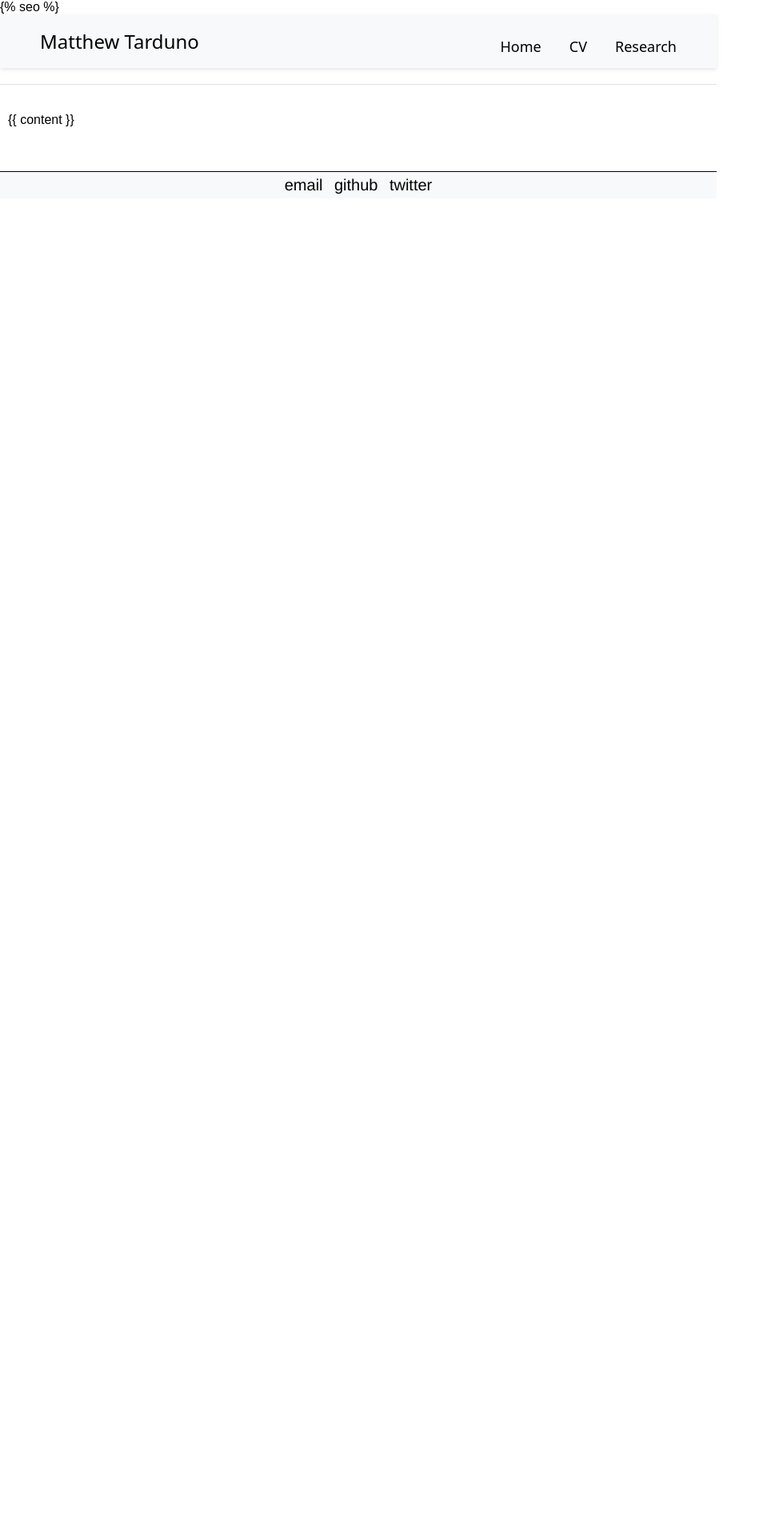
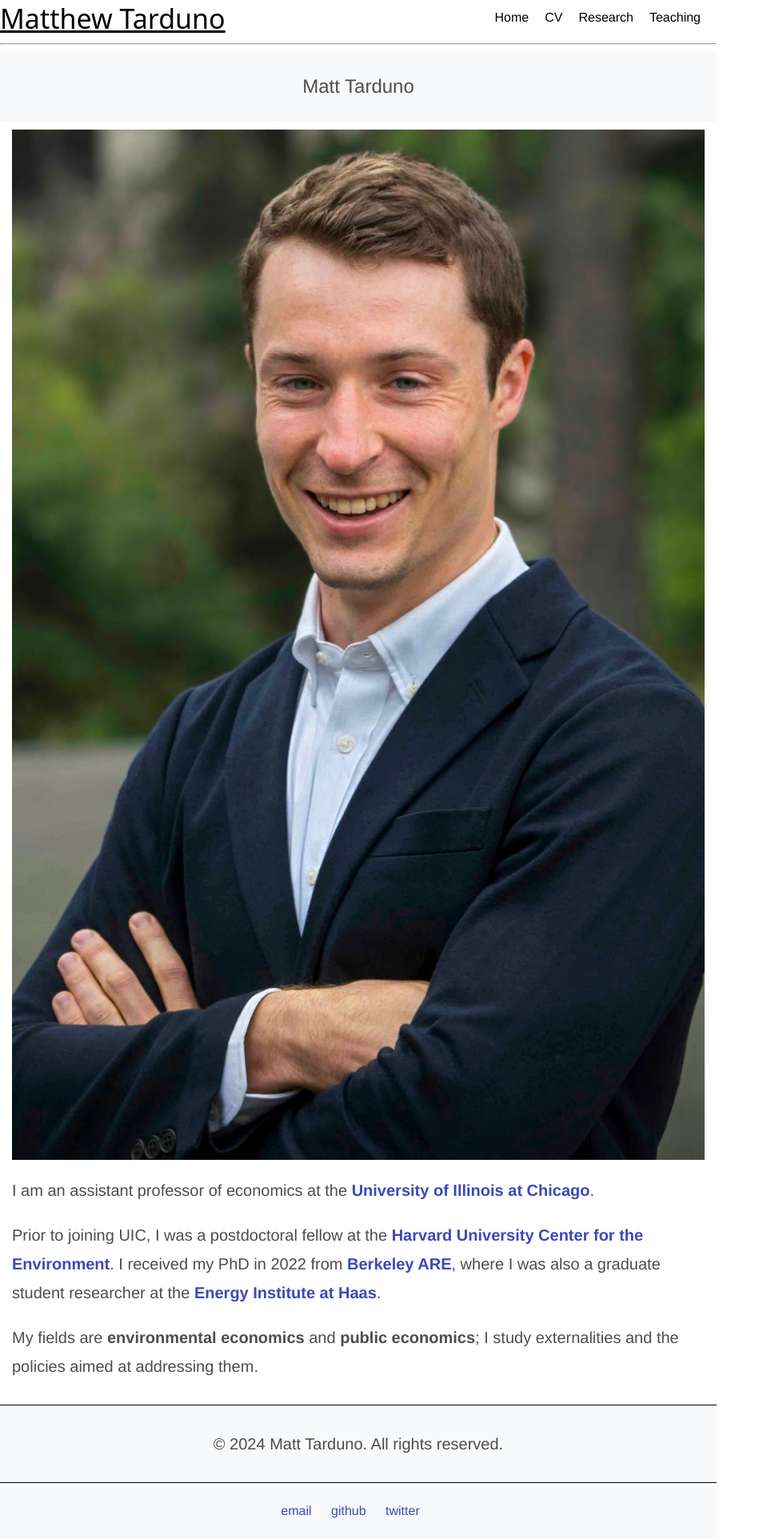
Before and after one commit to Matt-Tarduno/Matt-Tarduno.github.io, a Jekyll site: the page built from mobile/index.html, in a window 1280 px wide. Shown: the whole page at 80% size, without its empty margins (0-959 px from the left). Built offline with Jekyll 4.4.1, drawn with Linux system fonts in a browser that asks for light colours; before the commit the page ends 900 px from its top, so only the background shows below that.

Commit message:
Update index.html

```diff
--- a/mobile/index.html
+++ b/mobile/index.html
@@ -1,168 +1,108 @@
-<!DOCTYPE html>
-<html>
+---
+layout: default
+title: Matt Tarduno
+sitemap:
+    priority: 1.0
+    changefreq: 'monthly'
+    lastmod: 2017-05-08T12:49:30-05:00
+---
+
 <head>
-    <title>{{ page.title }}</title>
-    <!-- link to main stylesheet -->
-    <link rel="stylesheet" type="text/css" href="/css/main.css">
-    <link rel="shortcut icon" type="image/png" href="favicon_m.png">
-    {% seo %}
+    <meta name="viewport" content="width=device-width, initial-scale=1">
+    <link rel="shortcut icon" type="image/png" href="mt.png">
     <style>
-      /* General layout and padding styles */
+        /* General styles */
         body {
             font-family: Arial, sans-serif;
             margin: 0;
             padding: 0;
-        box-sizing: border-box;
-        overflow-x: hidden; /* Prevent horizontal scroll on small devices */
         }
 
-      .topnav {
-        background-color: #f8f9fa;
-        display: flex;
-        justify-content: space-between;
-        align-items: center;
-        padding: 15px 30px;
-        padding-left: 50px; /* Add more padding on the left */
-        box-shadow: 0 2px 5px rgba(0, 0, 0, 0.1);
+        /* Header styling */
+        header {
+            padding: 10px 20px; /* Add padding around the header */
+            background-color: #f8f9fa; /* Light background for the header */
+            text-align: center;
         }
 
-      .topnav a {
-        font-size: 20px;
-        font-family: 'Noto Sans', sans-serif;
-        font-weight: 400;
-        color: black;
-        text-decoration: none;
-        margin-right: 20px;
+        /* Footer styling */
+        footer {
+            padding: 10px 20px; /* Padding around the footer */
+            background-color: #f8f9fa; /* Light background for the footer */
+            text-align: center;
         }
 
-      .topnav-right a {
-        font-size: 18px;
-        margin-left: 15px;
+        /* Responsive content */
+        .content {
+            padding: 10px 15px;  /* Padding around the content */
+            text-align: left;
         }
 
-      hr {
-        margin: 20px 0;
-        border: 0;
-        border-top: 1px solid #e0e0e0;
+        /* Adjust image within content */
+        img {
+            max-width: 100%; /* Image takes full width */
+            height: auto;
+            display: block;
+            margin: 0 auto; /* Center the image */
         }
 
-      /* Main content area */
-      .main-content {
-        width: 100%; /* Ensure the content takes up the full width */
-        padding: 15px 10px; /* Reduce padding to maximize the use of space */
-        margin: 0; /* Remove margin to ensure it takes up the full width */
+        /* Paragraph text styling */
+        p {
+            font-size: 20px; /* Larger font size */
+            line-height: 1.8; /* Comfortable line spacing */
+        }
+
+        /* Mobile-specific styles */
+        @media screen and (max-width: 768px) {
+            header {
+                padding: 10px 15px; /* Slightly less padding for smaller screens */
             }
 
             footer {
-        background-color: #f8f9fa;
-        padding: 5px;
-        text-align: center;
-        margin-top: 40px;
+                padding: 10px 15px; /* Slightly less padding for smaller screens */
             }
 
-      footer ul {
-        list-style-type: none;
-        padding: 0;
-        margin: 0;
+            .content {
+                padding: 5px 10px; /* Reduce padding for smaller screens */
+                font-size: 18px; /* Slightly smaller font size for mobile */
             }
 
-      footer ul li {
-        display: inline-block;
-        margin: 0 5px;
+            p {
+                font-size: 18px; /* Slightly smaller text on mobile */
+            }
         }
 
-      footer ul li a {
-        font-size: 20px;
-        color: black;
-        text-decoration: none;
+        /* Styles for very small screens */
+        @media screen and (max-width: 480px) {
+            p {
+                font-size: 16px; /* Even smaller text on very small screens */
             }
 
-      footer ul li a:hover {
-        text-decoration: underline;
-      }
-
-      /* Responsive design */
-      @media screen and (max-width: 768px) {
-        .topnav {
-          padding: 15px 25px;
-          padding-left: 35px;
-          flex-direction: column; /* Stack the navigation vertically on smaller screens */
-        }
-
-        .topnav a {
-          font-size: 18px;
-          margin-bottom: 10px; /* Space out nav items on smaller screens */
-        }
-
-        .main-content {
-          padding: 15px 5px;
+            header {
+                padding: 8px 10px; /* Smaller padding on very small screens */
             }
 
             footer {
-          padding: 10px;
-        }
-
-        footer ul li {
-          display: block;
-          margin: 10px 0;
-        }
-
-        footer ul li a {
-          font-size: 16px;
-        }
-      }
-
-      /* Very small screens */
-      @media screen and (max-width: 480px) {
-        .topnav {
-          padding: 12px 20px;
-          padding-left: 25px;
-        }
-
-        .topnav a {
-          font-size: 16px;
-        }
-
-        .main-content {
-          padding: 5px;
-        }
-
-        footer {
-          padding: 10px;
-        }
-
-        footer ul li {
-          margin: 5px 0;
-        }
-
-        footer ul li a {
-          font-size: 14px;
+                padding: 8px 10px; /* Smaller padding on very small screens */
             }
         }
     </style>
 </head>
+
 <body>
-    <div class="topnav">
-      <a href="/" style="font-size:24px;">Matthew Tarduno</a> <!-- Reduced header font size -->
-      <div class="topnav-right">
-        <a href="/" style="color: black">Home</a>
-        <a href="/cv" style="color: black">CV</a>
-        <a href="/research" style="color: black">Research</a>
-      </div>
+    <header>
+        <h1>Matt Tarduno</h1> <!-- Adjusted header with padding -->
+    </header>
+
+    <div class="content">
+        <!-- Content goes here -->
+        <img src="https://matt-tarduno.github.io/assets/headshot.jpg" alt="Matt Tarduno headshot">
+        <p>I am an assistant professor of economics at the <a href="https://environment.harvard.edu/" target="_blank"><strong>University of Illinois at Chicago</strong></a>.</p>
+        <p>Prior to joining UIC, I was a postdoctoral fellow at the <a href="https://econ.uic.edu/" target="_blank"><strong>Harvard University Center for the Environment</strong></a>. I received my PhD in 2022 from <a href="https://are.berkeley.edu/" target="_blank"><strong>Berkeley ARE</strong></a>, where I was also a graduate student researcher at the <a href="https://ei.haas.berkeley.edu/" target="_blank"><strong>Energy Institute at Haas</strong></a>.</p>
+        <p>My fields are <strong>environmental economics</strong> and <strong>public economics</strong>; I study externalities and the policies aimed at addressing them.</p>
     </div>
 
-    <hr>
-
-    <div class="main-content">
-      {{ content }}
-    </div><!-- /.main-content -->
-
     <footer>
-      <ul>
-        <li><a href="mailto:tarduno@uic.edu">email</a></li>
-        <li><a href="https://github.com/Matt-Tarduno" target="_blank">github</a></li>
-        <li><a href="https://twitter.com/matttarduno" target="_blank">twitter</a></li>
-      </ul>
+        <p>© 2024 Matt Tarduno. All rights reserved.</p>
     </footer>
 </body>
-</html>
```
Lines whose indentation alone changed are shown as unchanged.
